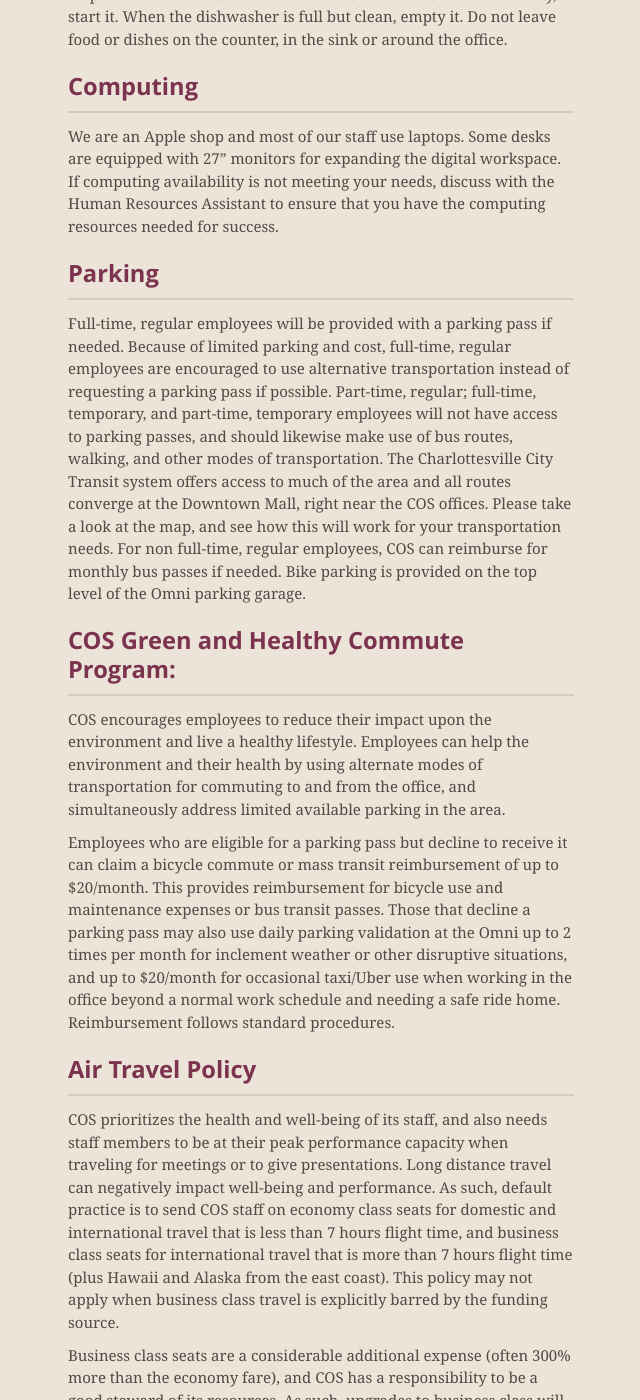
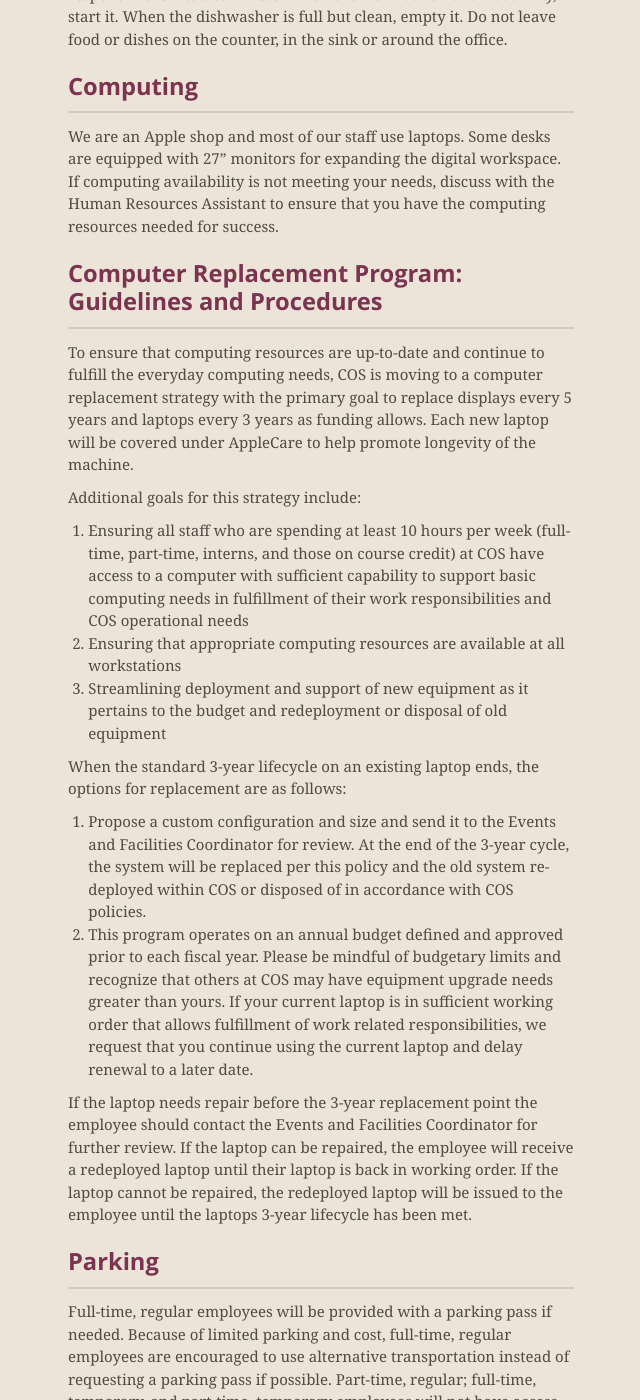
Before and after one commit to CenterForOpenScience/Employee-Manual, a Jekyll site: the page built from index.md, in a window 1280 px wide and 1400 px high, scrolled down 2752 px. Shown: the whole window, without its empty margins (319-959 px from the left). Built offline with Jekyll 4.4.1, drawn with Linux system fonts in a browser that asks for light colours; nearby versions of some CDN libraries; our own code applies the rules of GitHub Pages for plain Markdown files.

Commit message:
Add in Computer Replacement Program

```diff
--- a/index.md
+++ b/index.md
@@ -68,6 +68,24 @@ Computing
 ------------------
 
 We are an Apple shop and most of our staff use laptops. Some desks are equipped with 27” monitors for expanding the digital workspace. If computing availability is not meeting your needs, discuss with the Human Resources Assistant to ensure that you have the computing resources needed for success.
+
+Computer Replacement Program: Guidelines and Procedures
+------------------
+
+To ensure that computing resources are up-to-date and continue to fulfill the everyday computing needs, COS is moving to a computer replacement strategy with the primary goal to replace displays every 5 years and laptops every 3 years as funding allows. Each new laptop will be covered under AppleCare to help promote longevity of the machine.
+
+Additional goals for this strategy include:
+
+1. Ensuring all staff who are spending at least 10 hours per week (full-time, part-time, interns, and those on course credit) at COS have access to a computer with sufficient capability to support basic computing needs in fulfillment of their work responsibilities and COS operational needs
+2. Ensuring that appropriate computing resources are available at all workstations
+3. Streamlining deployment and support of new equipment as it pertains to the budget and redeployment or disposal of old equipment
+
+When the standard 3-year lifecycle on an existing laptop ends, the options for replacement are as follows:
+
+1. Propose a custom configuration and size and send it to the Events and Facilities Coordinator for review. At the end of the 3-year cycle, the system will be replaced per this policy and the old system re-deployed within COS or disposed of in accordance with COS policies.
+2. This program operates on an annual budget defined and approved prior to each fiscal year. Please be mindful of budgetary limits and recognize that others at COS may have equipment upgrade needs greater than yours. If your current laptop is in sufficient working order that allows fulfillment of work related responsibilities, we request that you continue using the current laptop and delay renewal to a later date.
+
+If the laptop needs repair before the 3-year replacement point the employee should contact the Events and Facilities Coordinator for further review. If the laptop can be repaired, the employee will receive a redeployed laptop until their laptop is back in working order. If the laptop cannot be repaired, the redeployed laptop will be issued to the employee until the laptops 3-year lifecycle has been met.
 
 Parking
 ------------------
```
